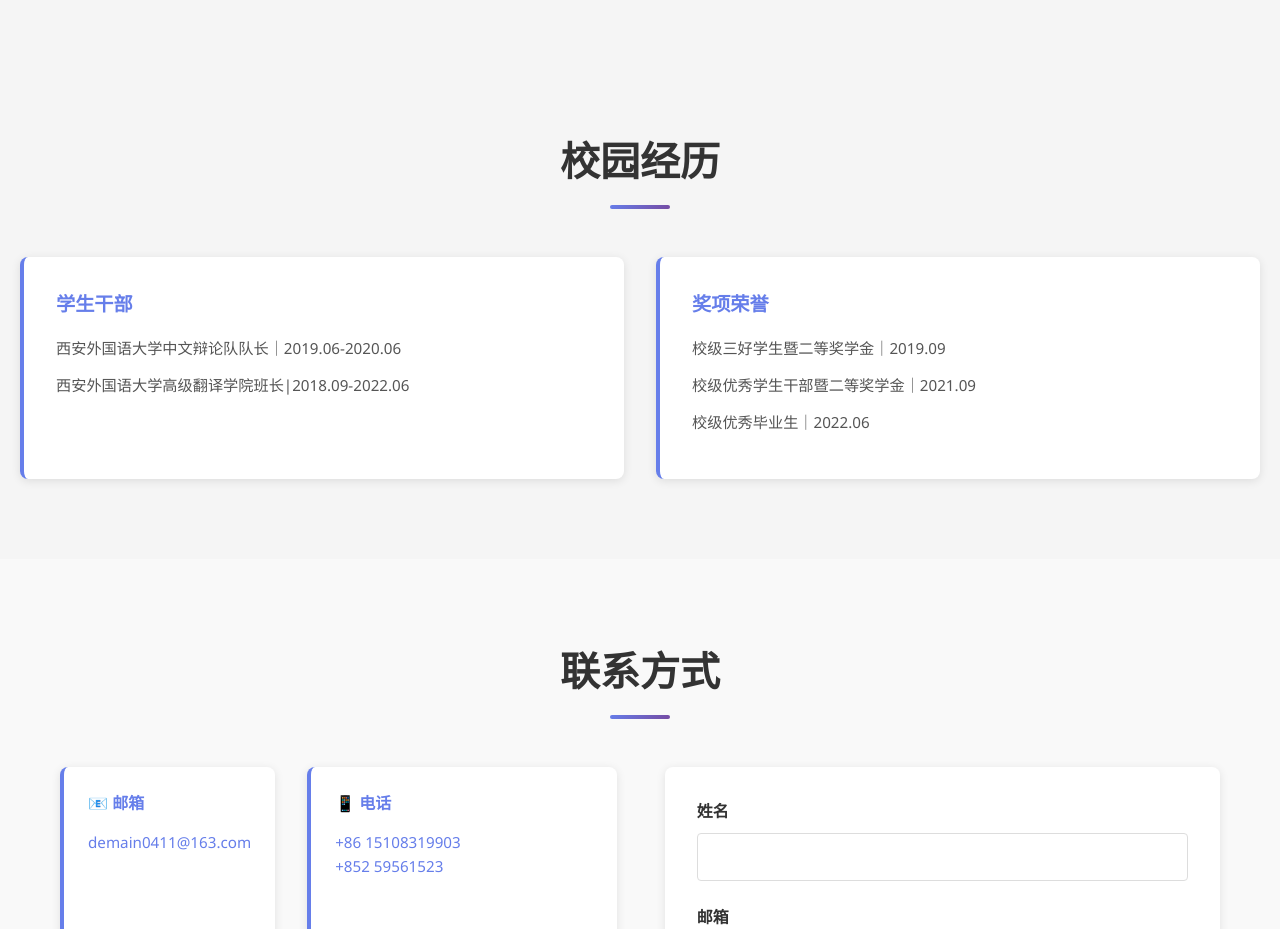
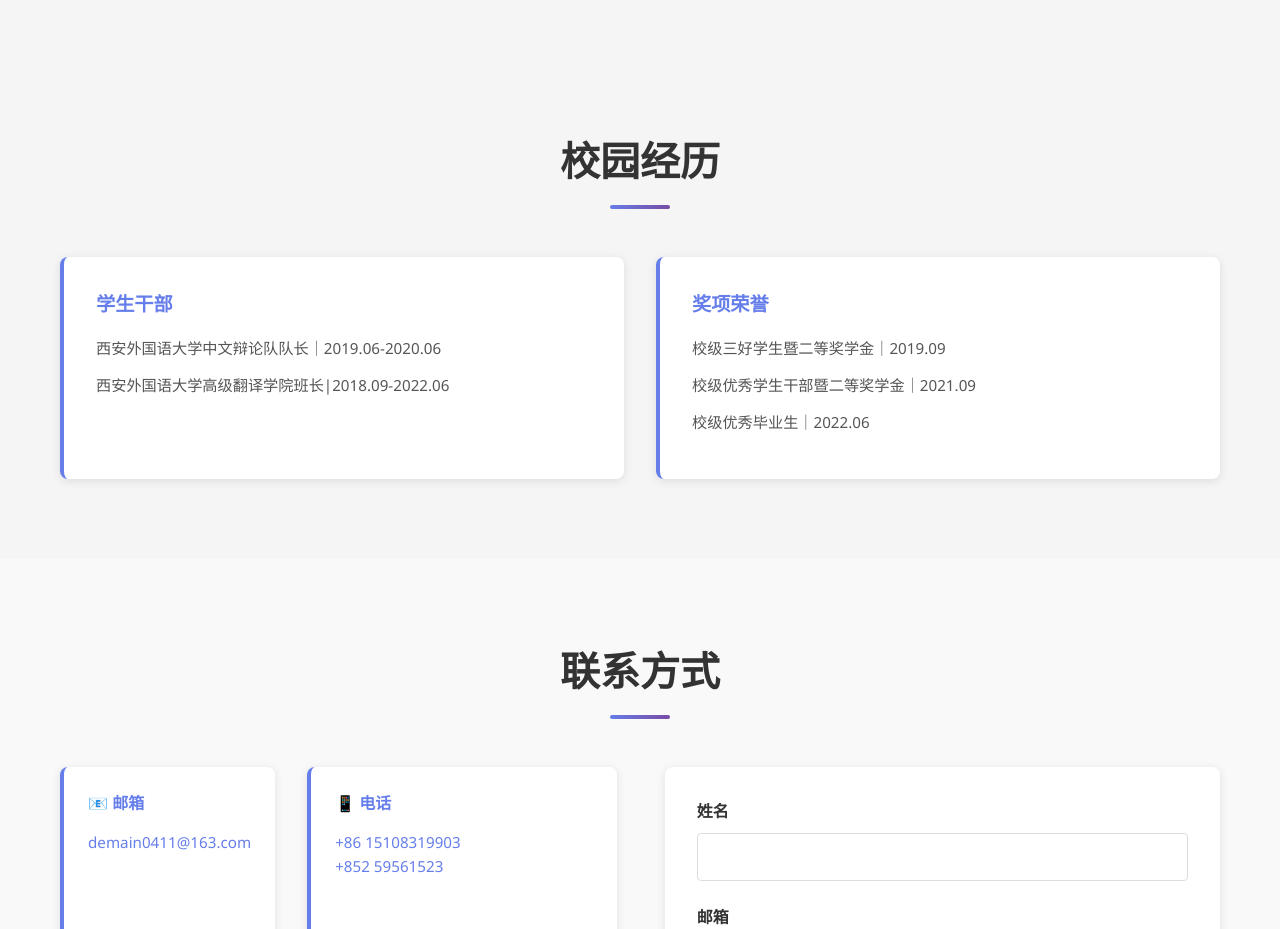
Before and after one commit to daisyisme-0411/daisyisme-0411.github.io, a plain HTML site: page index.html in a window 1280 px wide. Shown: the part 4380-5309 px from the top of the page. Drawn offline with Linux system fonts and the light colour scheme.

Commit message:
Update index.html

```diff
--- a/index.html
+++ b/index.html
@@ -165,7 +165,7 @@
     </section>
 
      <section id="campus" class="section bg-light">
-        <div class="contatiner">
+        <div class="container">
             <h2 class="section-title">校园经历</h2>
             <div class="campus-grid">
                 <div class="campus-card">
```
